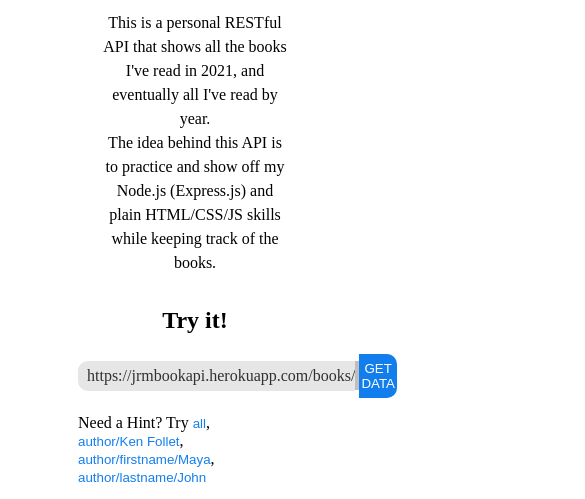
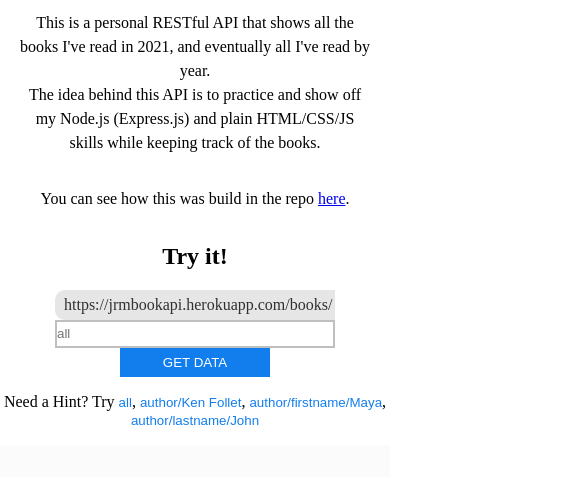
Before and after one commit to jesusrmz19/bookAPI, a website: page public/index.html in a window 390 px wide. Shown: the part 140-639 px from the top of the page, 585 px wide, since content can reach past the window. Drawn offline with Linux system fonts and the light colour scheme; no server answers.

Commit message:
Add styles for mobile access

```diff
--- a/public/index.html
+++ b/public/index.html
@@ -16,7 +16,9 @@
           <li class="item">
             <a href="/user/index.html" class="item_link">Login</a>
           </li>
-          <li class="item"><a href="#" class="item_link">Contact</a></li>
+          <li class="item">
+            <a href="https://jesusrmz.com/" class="item_link">Contact</a>
+          </li>
         </ul>
       </nav>
     </header>
@@ -28,6 +30,10 @@
         The idea behind this API is to practice and show off my Node.js
         (Express.js) and plain HTML/CSS/JS skills while keeping track of the
         books.
+      </p>
+      <p class="container_description">
+        You can see how this was build in the repo
+        <a href="https://github.com/jesusrmz19/bookAPI">here</a>.
       </p>
       <h2>Try it!</h2>
       <div class="form_container">
--- a/public/styles.css
+++ b/public/styles.css
@@ -139,3 +139,32 @@ pre {
   margin: 0;
   margin-bottom: 16px;
 }
+
+@media (max-width: 420px) {
+  .container {
+    width: 100%;
+  }
+  .container_description {
+    width: 90%;
+  }
+  .form {
+    flex-direction: column;
+  }
+  .form label,
+  .form input {
+    width: 280px;
+  }
+  .form button {
+    border-radius: 0px;
+    border-top-right-radius: 0px;
+    border-bottom-right-radius: 0px;
+  }
+  .hint {
+    text-align: center;
+  }
+  .example_section {
+    flex-direction: column;
+    width: 100%;
+    align-items: center;
+  }
+} ;
```
Also changed, not shown: public/user/index.html (+3 -1 lines), public/user/styles.css (+10 -0 lines).
